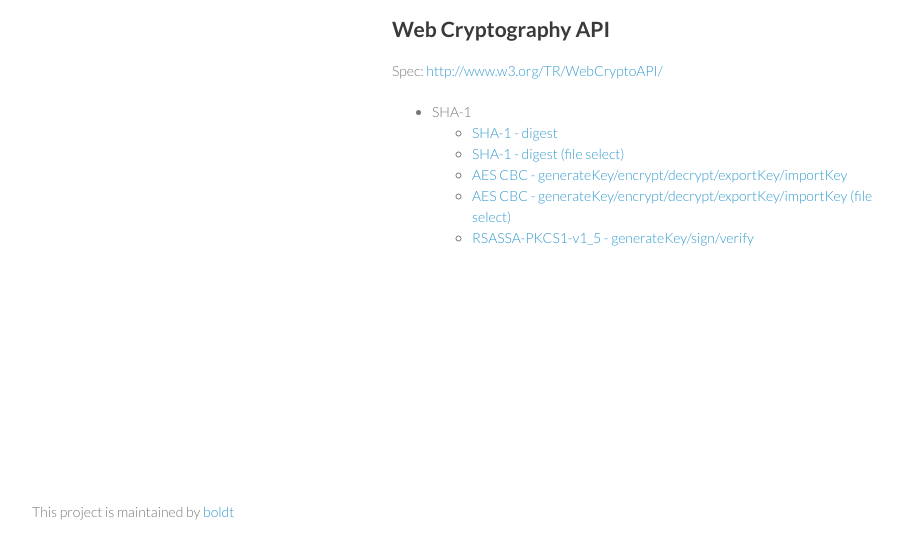
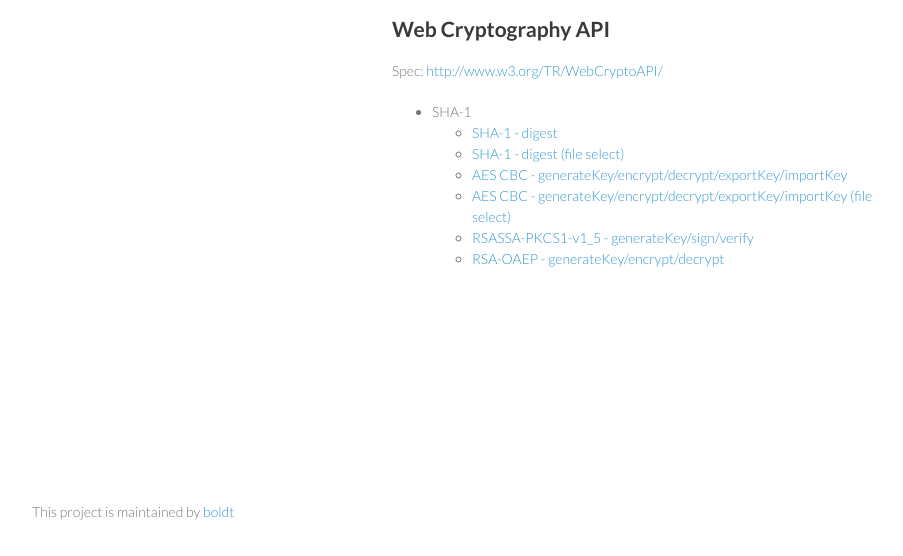
Before and after one commit to boldt/HTML5, a plain HTML site: page index.html in a window 1280 px wide. Shown: the part 208-764 px from the top of the page, without its empty margins (178-1081 px from the left). Drawn offline with Linux system fonts and the light colour scheme.

Commit message:
Added RSA-OAEP to index.html

```diff
--- a/index.html
+++ b/index.html
@@ -41,6 +41,7 @@
 						<li><a href="Web_Cryptography_API/aes-cbc.html">AES CBC - generateKey/encrypt/decrypt/exportKey/importKey</a></li>
 						<li><a href="Web_Cryptography_API/aes-cbc-file.html">AES CBC - generateKey/encrypt/decrypt/exportKey/importKey (file select)</a></li>
 						<li><a href="Web_Cryptography_API/RSASSA-PKCS1-v1_5-generateKey-sign-verify.html">RSASSA-PKCS1-v1_5 - generateKey/sign/verify</a></li>
+						<li><a href="Web_Cryptography_API/RSA-OAEP-encrypt-decrypt">RSA-OAEP - generateKey/encrypt/decrypt</a></li>
 					</ul>
 				</li>
 			</ul>
```
